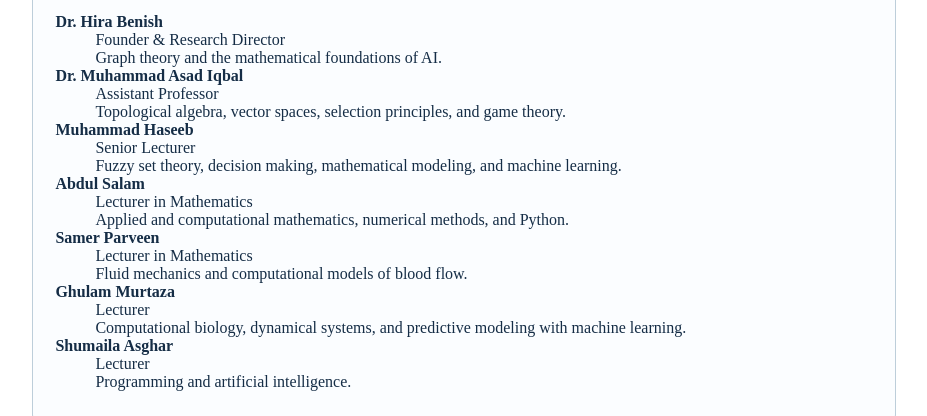
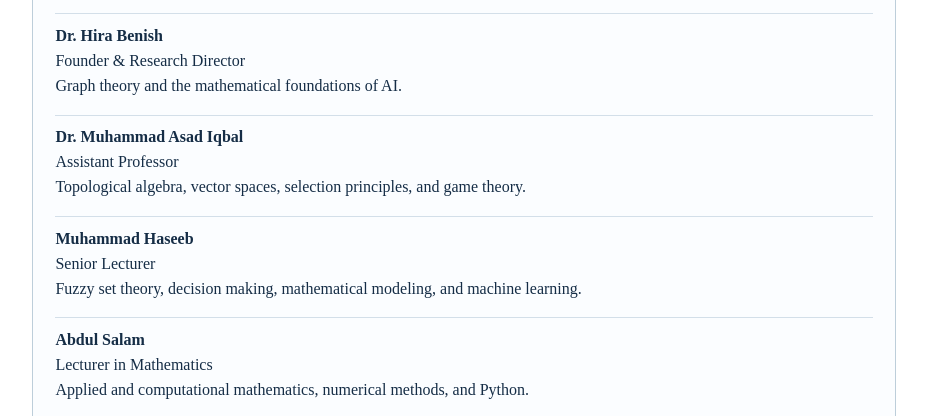
Before and after one commit to math-ai-lab/math-ai-lab.github.io, a plain HTML site: page collaborations-content.html in a window 1280 px wide. Shown: the part 348-764 px from the top of the page, without its empty margins (176-1103 px from the left). Drawn offline with Linux system fonts and the light colour scheme.

Commit message:
Present faculty collaborators on the lab website

```diff
--- a/lab-grid.css
+++ b/lab-grid.css
@@ -27,3 +27,6 @@ main:has(.art-page, .research-notes)::before {
 .research-notes small {color: #28596a;}
 .research-notes details {padding: .8rem 1rem;background: #eaf4fa;}
 .research-notes summary {cursor: pointer;}
+
+.faculty-directory dt {margin-top: 1rem; padding-top: .8rem; border-top: 1px solid #d3dfe9;}
+.faculty-directory dd {margin: .25rem 0 0; line-height: 1.55;}
```
